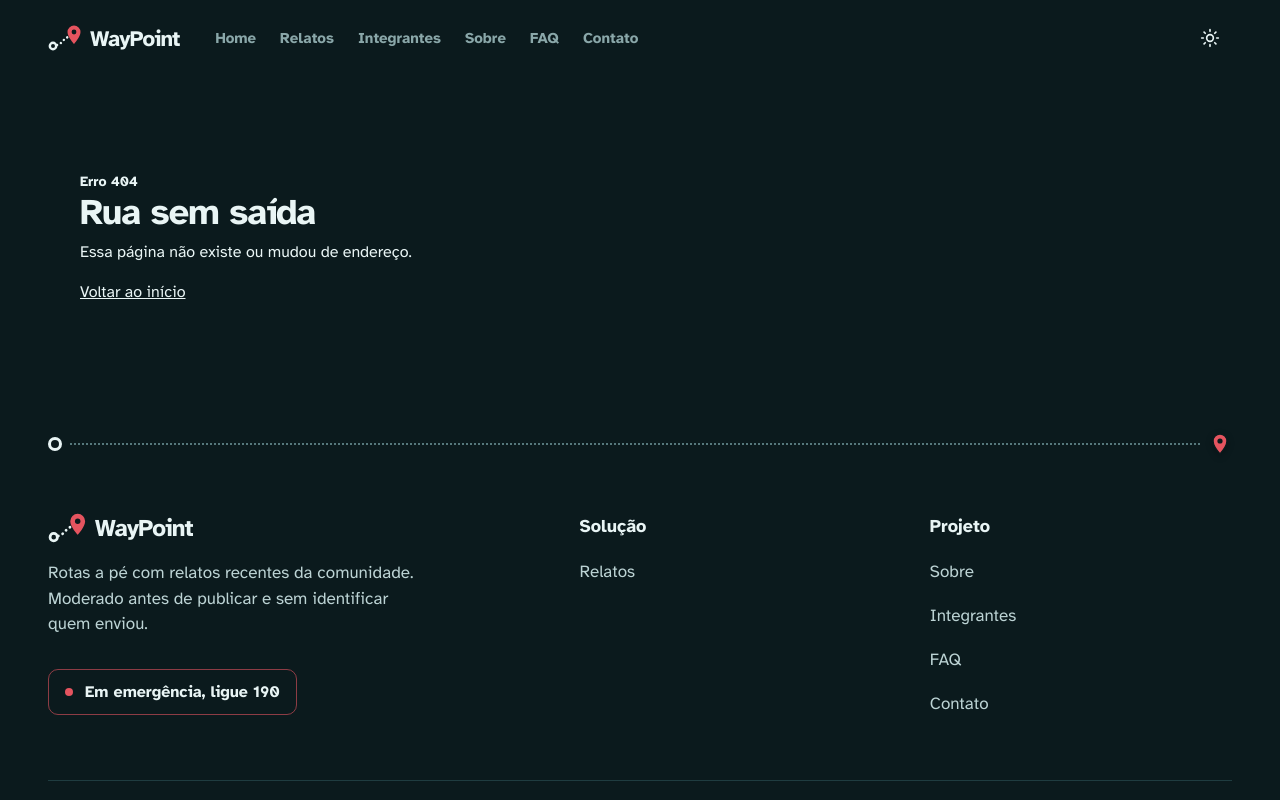
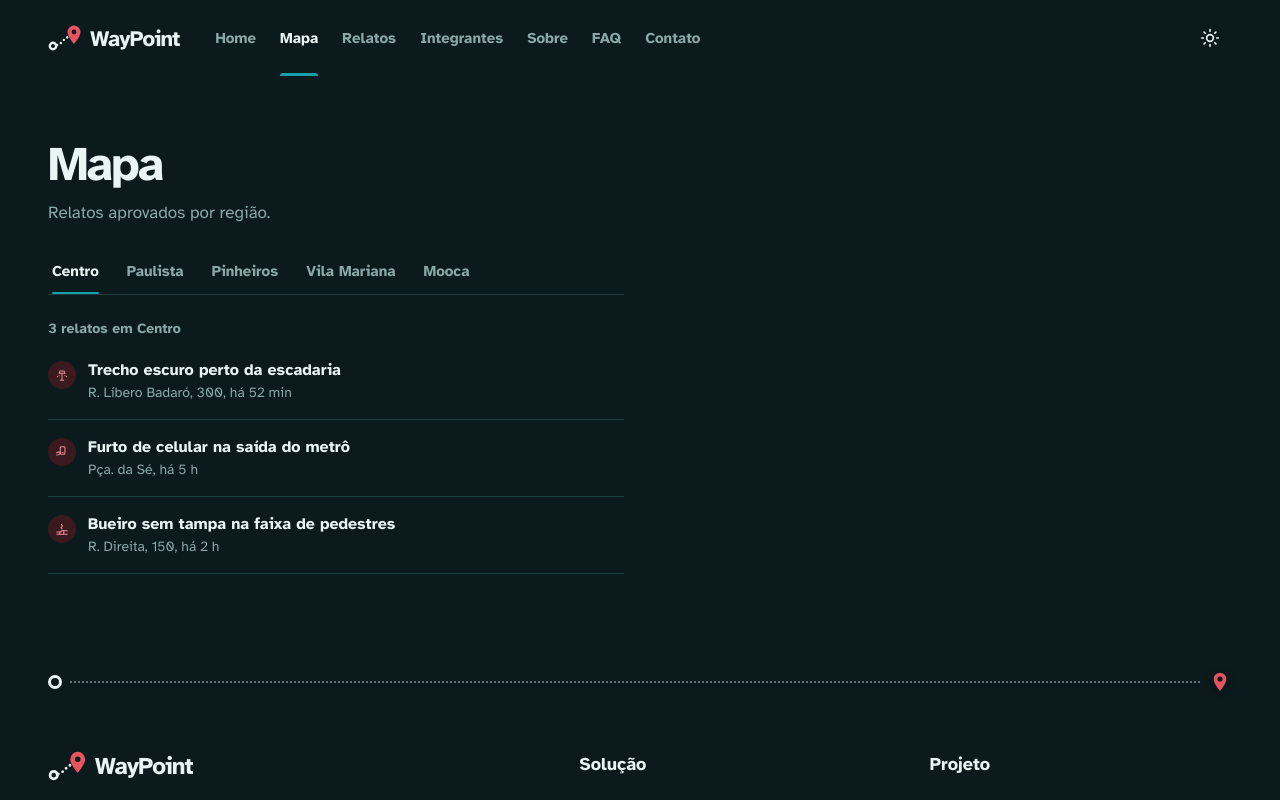
Before and after one commit to pivattidev/waypoint, a React (Vite) app: page /mapa in a window 1280 px wide. Shown: the top 800 px of the page. Built offline with nearby package versions, Linux system fonts and the light colour scheme.

Commit message:
feat: cria a página Mapa com as regiões e os relatos de cada uma

```diff
--- a/src/App.tsx
+++ b/src/App.tsx
@@ -4,6 +4,7 @@ import Contato from './pages/Contato'
 import Faq from './pages/Faq'
 import Home from './pages/Home'
 import Integrantes from './pages/Integrantes'
+import Mapa from './pages/Mapa'
 import NaoEncontrada from './pages/NaoEncontrada'
 import RelatoDetalhe from './pages/RelatoDetalhe'
 import Relatos from './pages/Relatos'
@@ -21,6 +22,7 @@ export default function App() {
         <Route path="contato" element={<Contato />} />
 
         {/* Solução */}
+        <Route path="mapa" element={<Mapa />} />
         <Route path="relatos" element={<Relatos />} />
         <Route path="relatos/:id" element={<RelatoDetalhe />} />
 
--- a/src/components/Footer.tsx
+++ b/src/components/Footer.tsx
@@ -3,7 +3,7 @@ import { MarcaWaypoint } from './Logo'
 import Pin from './Pin'
 
 const colunas = [
-  { titulo: 'Solução', links: [['/relatos', 'Relatos']] },
+  { titulo: 'Solução', links: [['/mapa', 'Mapa'], ['/relatos', 'Relatos']] },
   { titulo: 'Projeto', links: [['/sobre', 'Sobre'], ['/integrantes', 'Integrantes'], ['/faq', 'FAQ'], ['/contato', 'Contato']] },
 ]
 
--- a/src/components/Header.tsx
+++ b/src/components/Header.tsx
@@ -5,6 +5,7 @@ import ThemeToggle from './ThemeToggle'
 
 const links = [
   { para: '/', rotulo: 'Home' },
+  { para: '/mapa', rotulo: 'Mapa' },
   { para: '/relatos', rotulo: 'Relatos' },
   { para: '/integrantes', rotulo: 'Integrantes' },
   { para: '/sobre', rotulo: 'Sobre' },
--- /dev/null
+++ b/src/pages/Mapa.tsx
@@ -0,0 +1,91 @@
+import { useState, type CSSProperties } from 'react'
+import { LinkBotao } from '../components/Button'
+import CategoriaIcone from '../components/CategoriaIcone'
+import { Carregando, ListaVazia, MensagemErro } from '../components/EstadoTela'
+import { useRequisicao } from '../hooks/useRequisicao'
+import { listarRegioes } from '../services/regioes'
+import { listarRelatosDaRegiao } from '../services/relatos'
+import { tempoDecorrido } from '../utils/formatar'
+
+const ordem = (i: number) => ({ '--i': i }) as CSSProperties
+
+/** Aba de região: só texto, com sublinhado teal na ativa (o mesmo padrão da página Relatos). */
+const abaRegiao = (ativa: boolean) =>
+  `relative inline-flex min-h-11 shrink-0 items-center px-1 text-[15px] font-bold transition-colors after:absolute after:inset-x-1 after:bottom-0 after:h-0.5 after:rounded-full ${
+    ativa ? 'text-ink after:bg-teal' : 'text-muted hover:text-ink after:bg-transparent'
+  }`
+
+export default function Mapa() {
+  const regioes = useRequisicao(listarRegioes, [])
+  // Sem região escolhida, mostra a primeira da lista
+  const [escolhida, setEscolhida] = useState<number | null>(null)
+  const regiaoId = escolhida ?? regioes.dados?.[0]?.id ?? null
+
+  const relatos = useRequisicao(() => (regiaoId === null ? Promise.resolve([]) : listarRelatosDaRegiao(regiaoId)), [regiaoId])
+  const regiao = regioes.dados?.find((g) => g.id === regiaoId) ?? null
+
+  const lista = relatos.dados ?? []
+
+  return (
+    <div className="max-w-xl">
+      <h1 className="entrar text-[clamp(2.25rem,4vw,3rem)] font-extrabold leading-none tracking-[-0.04em]">Mapa</h1>
+      <p className="entrar mt-3 text-[17px] text-muted" style={ordem(1)}>
+        Relatos aprovados por região.
+      </p>
+
+      {regioes.carregando && <div className="mt-6 h-11 w-3/4 animate-pulse rounded-full bg-skeleton" aria-hidden />}
+      {regioes.erro && (
+        <div className="mt-6">
+          <MensagemErro titulo="Não foi possível carregar as regiões" mensagem={regioes.erro.message} onTentarNovamente={regioes.recarregar} />
+        </div>
+      )}
+      {regioes.dados && (
+        <div role="group" aria-label="Regiões" className="entrar faixa-rolavel mt-6 border-b border-line" style={ordem(2)}>
+          <div className="flex w-max gap-5">
+            {regioes.dados.map((g) => (
+              <button key={g.id} type="button" aria-pressed={g.id === regiaoId} onClick={() => setEscolhida(g.id)} className={abaRegiao(g.id === regiaoId)}>
+                {g.nome}
+              </button>
+            ))}
+          </div>
+        </div>
+      )}
+
+      <div className="pt-6">
+        {relatos.carregando && <Carregando texto="Buscando relatos da região" />}
+        {relatos.erro && (
+          <MensagemErro titulo="Não foi possível carregar os relatos" mensagem={relatos.erro.message} onTentarNovamente={relatos.recarregar} />
+        )}
+        {!relatos.carregando && relatos.dados && lista.length === 0 && (
+          <ListaVazia titulo="Nenhum relato aprovado nesta região nos últimos dias.">
+            <p className="mb-4">Passou por algo que outras pessoas deveriam saber?</p>
+            <LinkBotao to="/enviar-relato">Enviar relato</LinkBotao>
+          </ListaVazia>
+        )}
+        {!relatos.carregando && lista.length > 0 && (
+          <>
+            <p className="tabular entrar pb-1 text-sm font-bold text-muted" style={ordem(3)} aria-live="polite">
+              {lista.length} {lista.length === 1 ? 'relato' : 'relatos'}
+              {regiao ? ` em ${regiao.nome}` : ''}
+            </p>
+            <ul>
+              {lista.map((r, i) => (
+                <li key={r.id} className="entrar grid grid-cols-[1.75rem_minmax(0,1fr)] items-start gap-3 border-b border-line py-4" style={ordem(4 + i)}>
+                  <span className="mt-0.5 grid size-7 place-items-center rounded-full bg-alert-bg text-alert-text">
+                    <CategoriaIcone nome={r.categoriaNome} className="size-3.5" />
+                  </span>
+                  <span className="min-w-0">
+                    <span className="block font-bold leading-snug">{r.titulo}</span>
+                    <span className="mt-0.5 block text-sm text-muted">
+                      {r.logradouro}, {tempoDecorrido(r.dataOcorrencia)}
+                    </span>
+                  </span>
+                </li>
+              ))}
+            </ul>
+          </>
+        )}
+      </div>
+    </div>
+  )
+}
```
